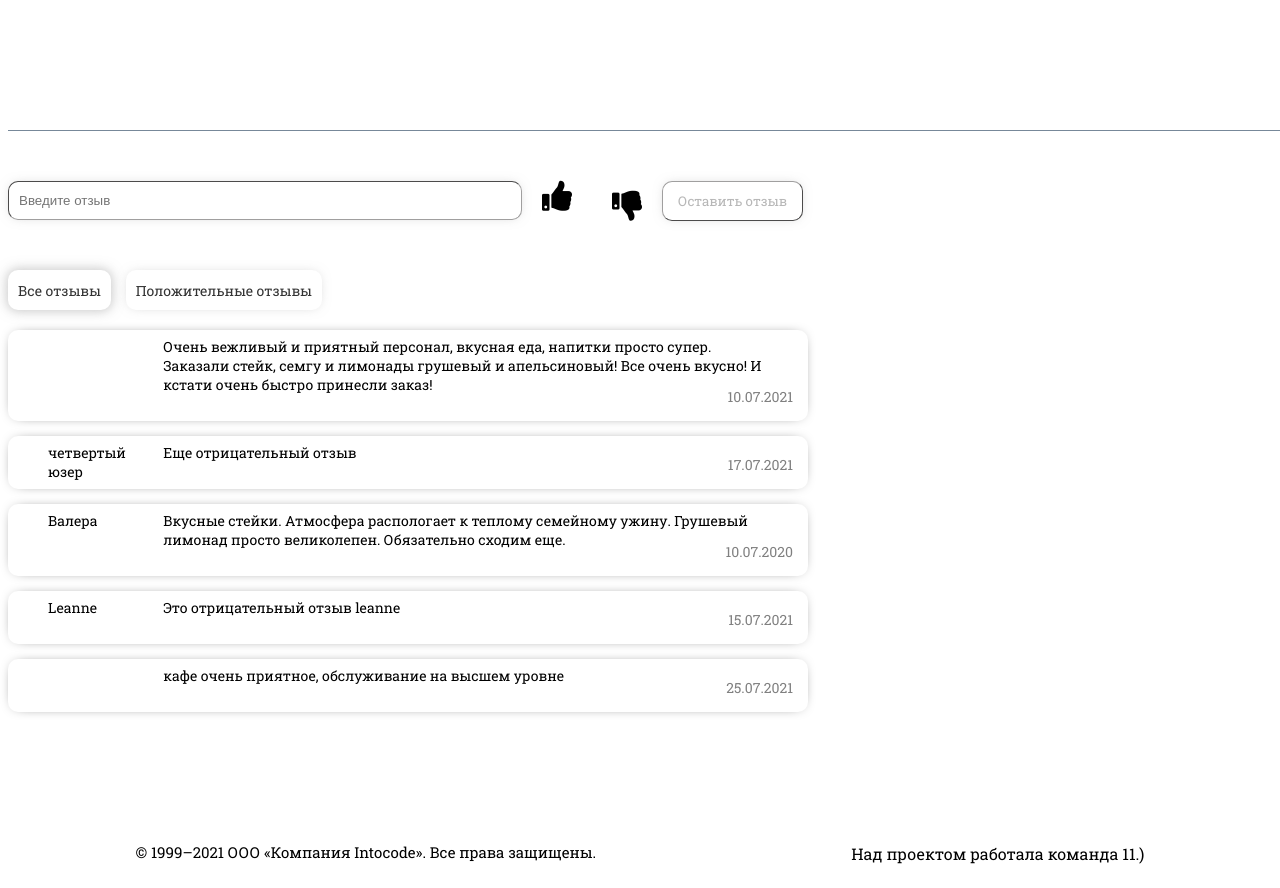
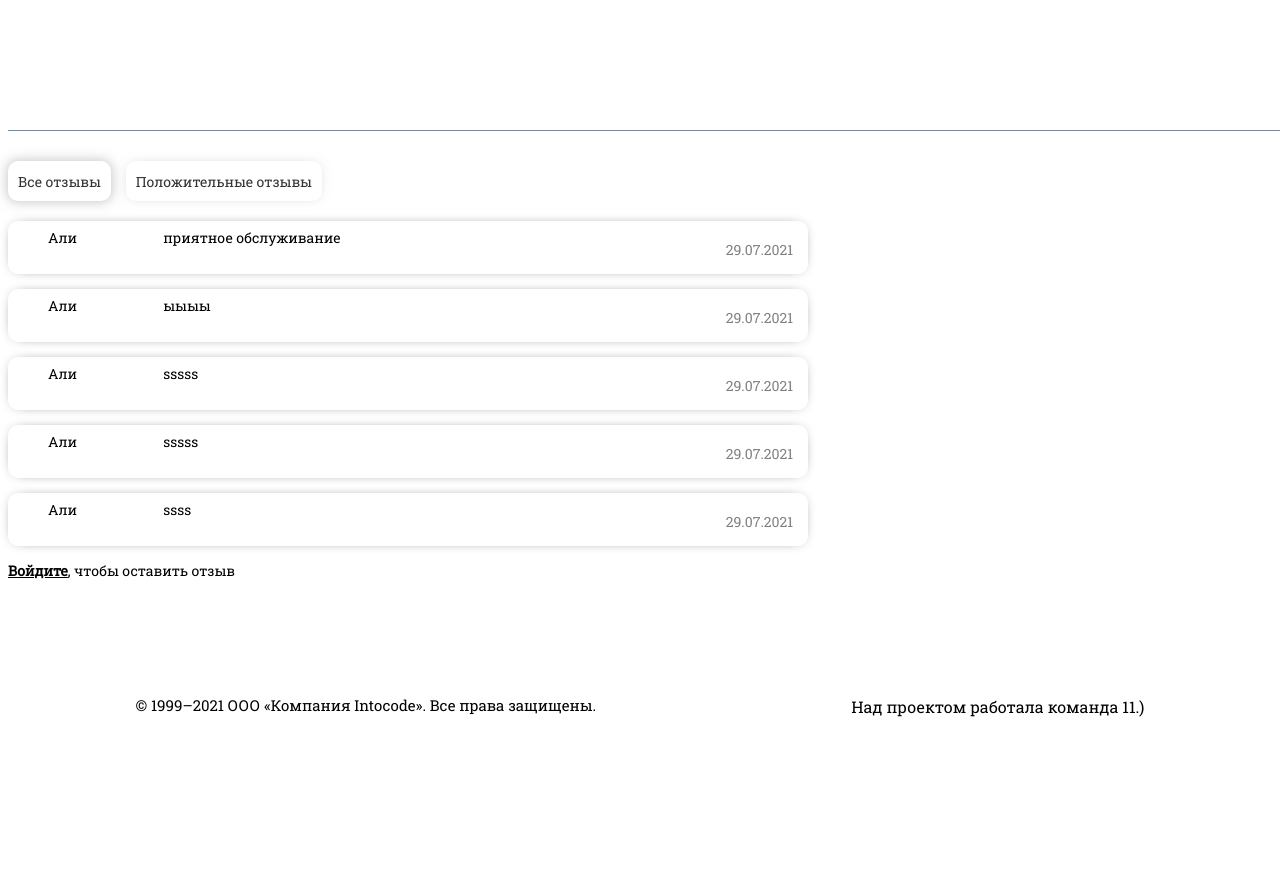
Before and after one commit to linkoln-1/into-zorro-react-app, a React (Create React App) app: page /1 in a window 1280 px wide. Shown: the part 1480-2368 px from the top of the page. After the commit the page ends 2221 px from the top, so only its background shows below. Built offline with nearby package versions, Linux system fonts and the light colour scheme; data requests are answered from the project's data file.

Commit message:
Мы наконец реально закончили проект, поздравляю всех!

```diff
--- a/db.json
+++ b/db.json
@@ -75,20 +75,9 @@
       "rating": 2
     },
     {
-      "id": 7,
-      "cafeId": 6,
-      "userId": 6,
-      "rating": 2
-    },
-    {
       "cafeId": 1,
       "rating": 4,
-      "id": 8
-    },
-    {
-      "cafeId": 1,
-      "rating": 4,
-      "id": 9
+      "id": 7
     }
   ],
   "bigImages": [
@@ -220,37 +209,6 @@
       "id": 1
     },
     {
-      "id": 1,
-      "name": "1удди",
-      "login": "uddi1",
-      "password": "1234",
-      "email": "udi@mail.ru"
-    },
-    {
-      "id": 2,
-      "name": "Валера",
-      "email": "valera@mail.ru"
-    },
-    {
-      "id": 3,
-      "login": "leaner1",
-      "password": "123456",
-      "name": "Leanne",
-      "email": "leanne@mail.ru"
-    },
-    {
-      "name": "четвертый юзер",
-      "email": "dsds@dfd",
-      "pass": "eee",
-      "id": 4
-    },
-    {
-      "name": "qwerty",
-      "email": "dsds@dfd",
-      "pass": "eee",
-      "id": 5
-    },
-    {
       "firstName": "Али",
       "lastName": "Нашхоев",
       "email": "ali@gmail.com",
@@ -260,65 +218,49 @@
       "roles": "Пользователь",
       "avatar": null,
       "token": "ZhkxCAJeturkzpdm9qeROj3agBvQ8RhUARtcrN4WsSeGguNQqU",
-      "id": 7
+      "id": 2
     }
   ],
   "reviews": [
     {
-      "id": 1,
-      "userId": 1,
+      "userId": 2,
       "cafeId": 1,
-      "date": "10.07.2021",
+      "text": "приятное обслуживание",
       "positive": true,
-      "text": "Очень вежливый и приятный персонал, вкусная еда, напитки просто супер. Заказали стейк, семгу и лимонады грушевый и апельсиновый! Все очень вкусно! И кстати очень быстро принесли заказ!"
+      "date": "29.07.2021",
+      "id": 1
     },
     {
-      "userId": 4,
+      "userId": 2,
       "cafeId": 1,
-      "text": "Еще отрицательный отзыв",
-      "date": "17.07.2021",
+      "text": "ыыыы",
       "positive": false,
-      "id": 7
+      "date": "29.07.2021",
+      "id": 2
     },
     {
-      "id": 2,
       "userId": 2,
       "cafeId": 1,
-      "date": "10.07.2020",
+      "text": "sssss",
       "positive": true,
-      "text": "Вкусные стейки. Атмосфера распологает к теплому семейному ужину. Грушевый лимонад просто великолепен. Обязательно сходим еще."
+      "date": "29.07.2021",
+      "id": 3
     },
     {
-      "id": 3,
-      "userId": 3,
-      "cafeId": 2,
-      "date": "12.05.2020",
-      "positive": true,
-      "text": "Каждый раз, когда приезжаю в Грозный, стейки ем только здесь. Особенно с тушенными овощами самое то."
+      "userId": 2,
+      "cafeId": 1,
+      "text": "sssss",
+      "positive": false,
+      "date": "29.07.2021",
+      "id": 4
     },
     {
-      "id": 4,
-      "userId": 1,
-      "cafeId": 2,
-      "date": "15.03.2021",
-      "positive": false,
-      "text": "Отрицательный отзыв. Не понравилось. "
-    },
-    {
-      "userId": 3,
+      "userId": 2,
       "cafeId": 1,
-      "text": "Это отрицательный отзыв leanne ",
-      "date": "15.07.2021",
-      "positive": false,
+      "text": "ssss",
+      "positive": true,
+      "date": "29.07.2021",
       "id": 5
-    },
-    {
-      "userId": 1,
-      "cafeId": 1,
-      "text": "кафе очень приятное, обслуживание на высшем уровне",
-      "positive": true,
-      "date": "25.07.2021",
-      "id": 8
     }
   ]
 }
--- a/package.json
+++ b/package.json
@@ -31,7 +31,8 @@
     "test": "react-scripts test",
     "eject": "react-scripts eject",
     "watch": "npx json-server --watch db.json --port 8000",
-    "prettify": "prettier --write ./src"
+    "prettify": "prettier --write ./src",
+    "dev": "nodemon server.js"
   },
   "eslintConfig": {
     "extends": [
@@ -52,7 +53,7 @@
     ]
   },
   "devDependencies": {
-    "nodemon": "^2.0.9",
+    "nodemon": "^2.0.12",
     "prettier": "^2.3.2",
     "react-redux": "^7.2.4",
     "react-router-dom": "^5.2.0",
--- a/src/Components/BlockReviews/Buttons/ButtonAddReview.jsx
+++ b/src/Components/BlockReviews/Buttons/ButtonAddReview.jsx
@@ -1,14 +1,15 @@
 import React from 'react';
-import { useDispatch } from 'react-redux';
+import {useDispatch, useSelector} from 'react-redux';
 import { addReview } from './action';
 import { useParams } from 'react-router-dom';
 
 function ButtonAddReview(props) {
   const dispatch = useDispatch();
   const id = parseInt(useParams().id);
+  const authUserId = useSelector(state => state.auth.user);
 
   const handleAddReview = () => {
-    dispatch(addReview(props.text, props.setText, id, props.positive));
+    dispatch(addReview(props.text, props.setText, id, props.positive, authUserId.id));
     props.setText('');
     props.setPositive('');
   };
--- a/src/Components/BlockReviews/Buttons/action.jsx
+++ b/src/Components/BlockReviews/Buttons/action.jsx
@@ -1,10 +1,10 @@
-export const addReview = (text, userId, id, positive) => {
+export const addReview = (text, userId, id, positive,authUserId) => {
   return (dispatch) => {
     dispatch({ type: 'review/add/start' });
     fetch(`http://localhost:8000/reviews`, {
       method: 'POST',
       body: JSON.stringify({
-        userId: 1,
+        userId: authUserId,
         cafeId: id,
         text: text,
         positive: positive,
@@ -17,7 +17,7 @@ export const addReview = (text, userId, id, positive) => {
       dispatch({
         type: 'reviews/add',
         payload: {
-          userId: 1,
+          userId: authUserId,
           cafeId: id,
           text: text,
           positive: positive,
--- a/src/Components/BlockReviews/Users/User.jsx
+++ b/src/Components/BlockReviews/Users/User.jsx
@@ -1,6 +1,6 @@
 import React from 'react';
 function User(props) {
-  return <div>{props.user?.name}</div>;
+  return <div>{props.user?.firstName}</div>;
 }
 
 export default User;
--- a/src/Components/BlockReviews/index.jsx
+++ b/src/Components/BlockReviews/index.jsx
@@ -1,7 +1,7 @@
 import React, { useEffect, useState } from 'react';
 import styles from './styles.module.css';
 import { useDispatch, useSelector } from 'react-redux';
-import { useParams } from 'react-router-dom';
+import {Link, useParams} from 'react-router-dom';
 import Review from './Review';
 import Form from './Form/Form';
 import Likes from './Likes';
@@ -13,6 +13,7 @@ function Reviews(props) {
   const dispatch = useDispatch();
   const id = parseInt(useParams().id);
   const reviews = useSelector((state) => state.reviews.reviews);
+  const authUser = JSON.parse(localStorage.getItem('user'));
   const userId = reviews.map((review) => review.userId);
   const filteredReviews = reviews.filter((review) => review.cafeId === id);
   const positiveReviews = filteredReviews.filter(
@@ -47,7 +48,8 @@ function Reviews(props) {
 
   return (
     <div className={styles.reviewsContent}>
-      <div className={styles.reviewsFormButton}>
+      {authUser &&
+      (<div className={styles.reviewsFormButton}>
         <Form text={text} setText={setText} />
         <div className={styles.appraisal}>
           <Likes setPositive={setPositive} positive={positive} />
@@ -61,7 +63,9 @@ function Reviews(props) {
             id={id}
           />
         </div>
-      </div>
+      </div>)
+      }
+
       <div>
         <AllAndPositiveButtons
           setFilterPositive={setFilterPositive}
@@ -74,6 +78,10 @@ function Reviews(props) {
             return <Review review={review} userId={userId} key={review.id} />;
           })}
         </div>
+        {!authUser && <div>
+          <Link to="/auth" style={{fontWeight:"bold", color:"black"}}>Войдите</Link>, чтобы оставить отзыв
+        </div>
+        }
       </div>
     </div>
   );
--- a/src/Components/BlockReviews/reviewsReducer.jsx
+++ b/src/Components/BlockReviews/reviewsReducer.jsx
@@ -28,7 +28,7 @@ const reviewsReducer = (state = initialState, action) => {
       return {
         ...state,
         loading: false,
-        reviews: [action.payload, ...state.reviews],
+        reviews: [...state.reviews, action.payload ],
       };
 
     default:
--- a/src/Components/Content/Card/Routes.jsx
+++ b/src/Components/Content/Card/Routes.jsx
@@ -20,9 +20,6 @@ function Routes(props) {
         <Route exact path="/">
           <HomePage />
         </Route>
-        {/*Сделаю временное добавление заведении, пока что будет работать для всех,когда
-     авторизация и регистрация закончиться сделаю так чтобы была возможность
-     добавления только для авторизованных пользователей*/}
         <Route exact path="/add-cafe">
           <AddCafe />
         </Route>
```
Also changed, not shown: 2 other files (tests, documents, lock files or other folders).
